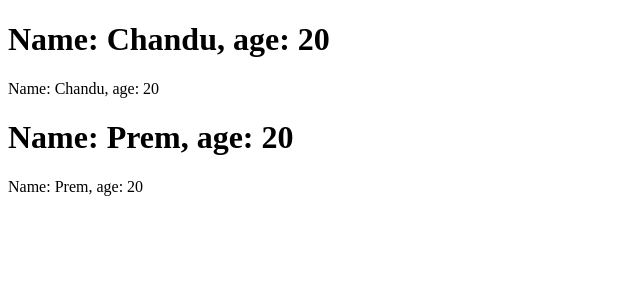
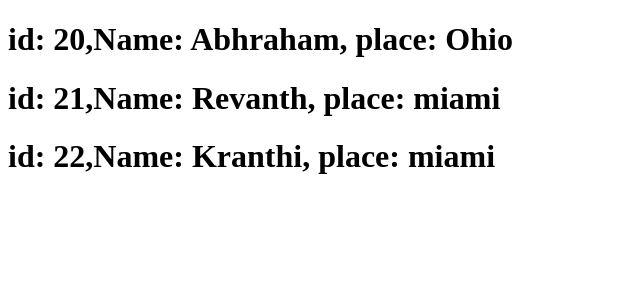
Before and after one commit to Prem3a3/react-practice-auth, a React (Create React App) app: page / in a window 1280 px wide. Shown: the top 300 px of the page, without its empty margins (0-640 px from the left). Built offline with nearby package versions, Linux system fonts and the light colour scheme.

Commit message:
completed map functions in loading more components

```diff
--- a/src/App.js
+++ b/src/App.js
@@ -10,12 +10,28 @@ let s1 = {
   border: "100px"
 }
 
+const userDetails = [
+  {
+    id: 20,
+    name: 'Abhraham',
+    place: 'Ohio'
+  },
+  {
+    id: 21,
+    name: 'Revanth',
+    place: 'miami'
+  },
+  {
+    id: 22,
+    name: 'Kranthi',
+    place: 'miami'
+  }
+]
+
 export function App() {
   return (
-    <div>
-      <User name = 'Chandu' age = '20'/>
-      <User name = 'Prem' age = '20'/>
-
-    </div>
+     userDetails.map((singleUser) => {
+      return <User id = {singleUser.id} name = {singleUser.name}  place = {singleUser.place}/>
+    })
   )
 }
--- a/src/User.js
+++ b/src/User.js
@@ -1,26 +1,22 @@
-// export function User(props) {
-//     console.log(props);
-//     return (
-//         <>
-//             <h1>Name: {props.name}, age: {props.age}</h1>
+export function User(props) {
+    console.log(props);
+    return (
+        <>
+            <h1>id: {props.id},Name: {props.name}, place: {props.place}</h1>
+        </>
+    )
+}
+// import React from "react";
 
-//         </>
-//     )
+// export class User extends React.Component {
+//     // constructor(props){}
+
+//     render() {
+//         return (
+//             <>
+//                 <h1>Name: {this.props.name}, age: {this.props.age}</h1>
+//             </>
+//         )
+//     }
+
 // }
-import React from "react";
-
-export class User extends React.Component {
-    // constructor(props){}
-
-    render() {
-    //   <User name = 'Chandu' age = '20'/>
-        return (
-            <>
-                <h1>Name: {this.props.name}, age: {this.props.age}</h1>
-                <p>Name: {this.props.name}, age: {this.props.age}</p>
-
-            </>
-        )
-    }
-
-}
```
